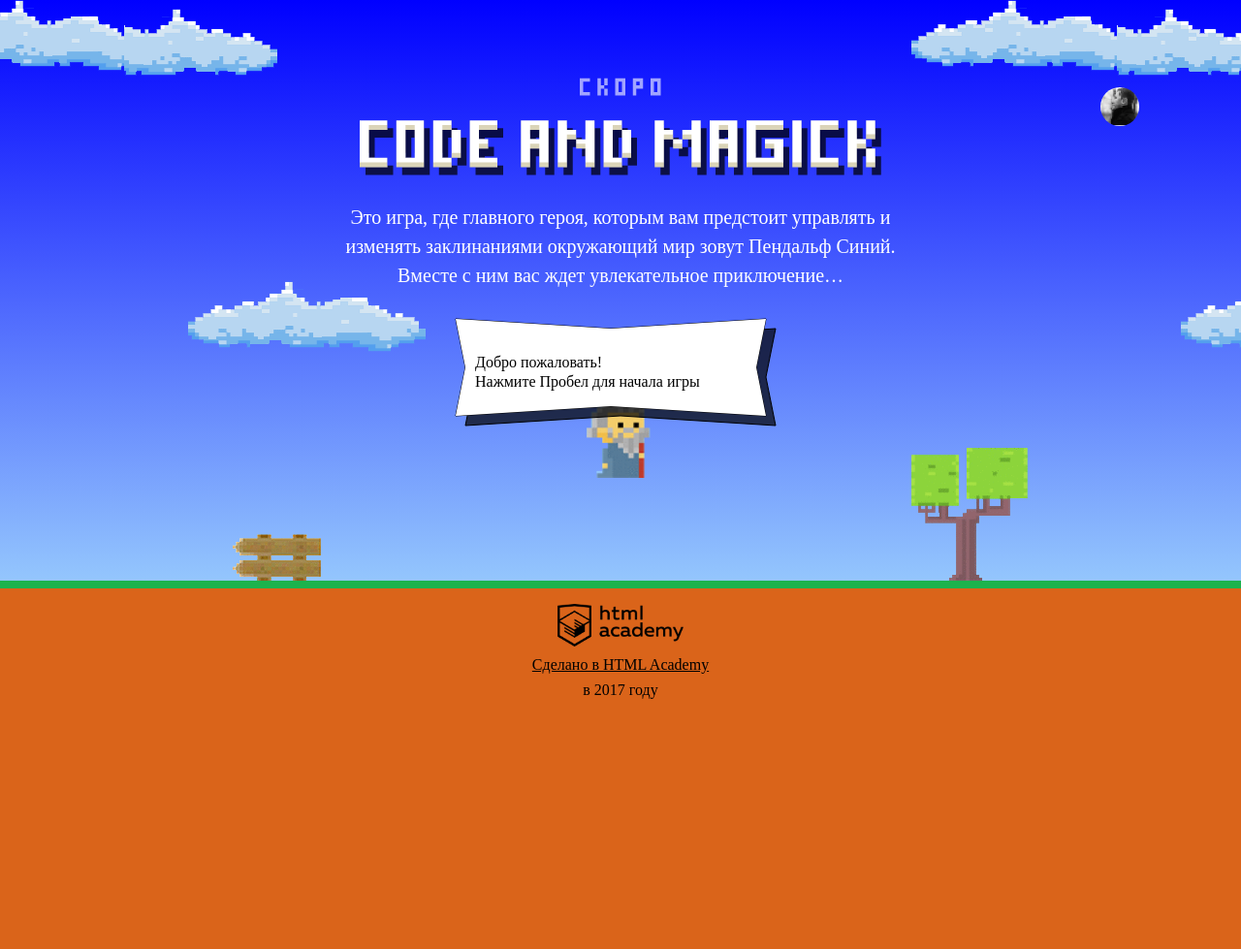
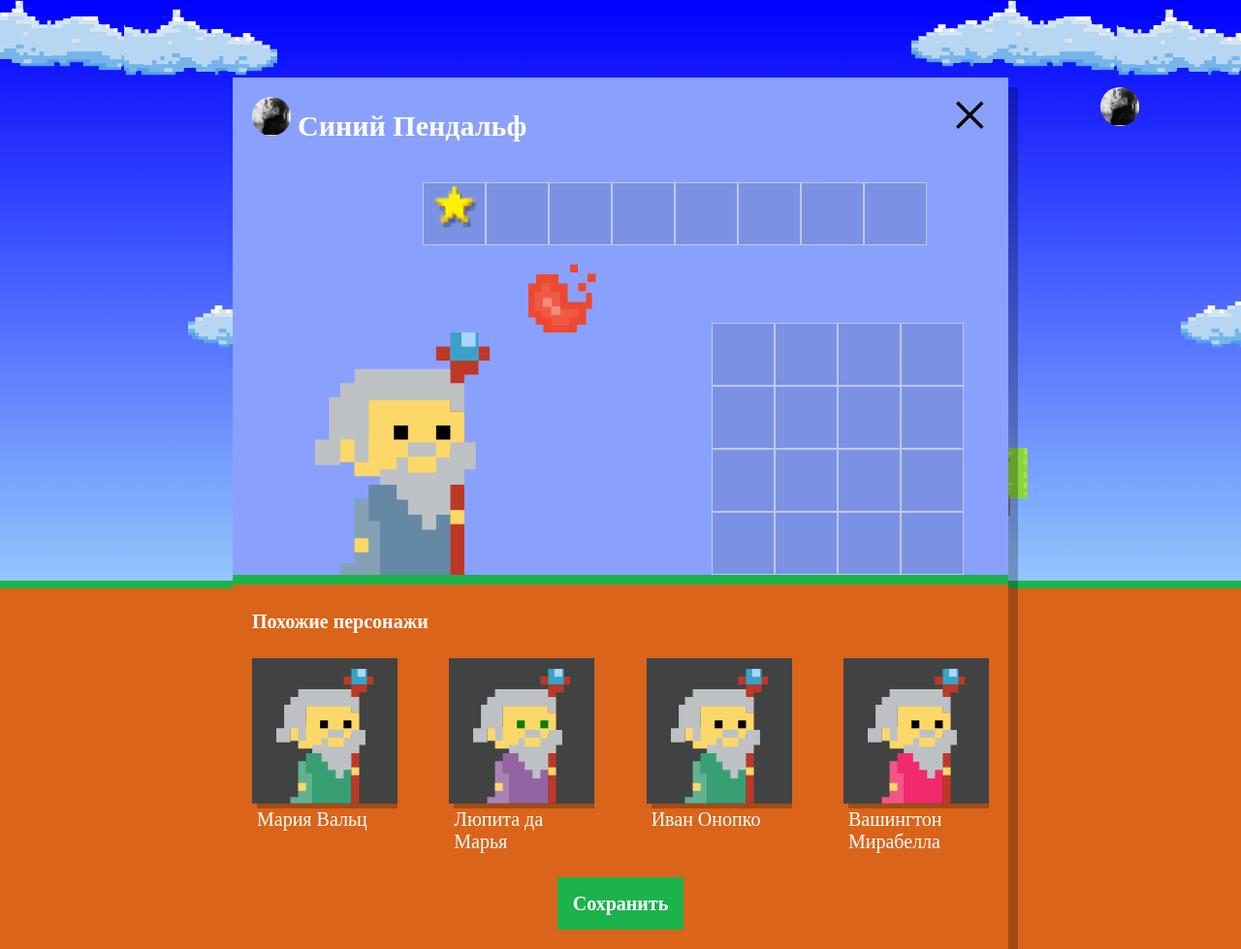
Before and after one commit to EugeneKat1009/176289-code-and-magick, a website: page index.html in a window 1280 px wide. Shown: the whole page at 97% size. Before the commit the page ends 800 px from the top, so only its background shows below. Drawn offline with Linux system fonts and the light colour scheme; a web font is replaced by a local one.

Commit message:
Задание 3

```diff
--- a/index.html
+++ b/index.html
@@ -197,6 +197,7 @@ function getWizardY(height) {
   return height - height * 2 / 3;
 }
 </script>
+<script src="js/setup.js"></script>
 <script src="js/stat.js"></script>
 <script src="js/game.js"></script>
 
--- /dev/null
+++ b/js/setup.js
@@ -0,0 +1,87 @@
+'use strict';
+
+var WIZARD_NAMES = [
+'Иван',
+'Хуан Себастьян',
+'Мария',
+'Кристоф',
+'Виктор',
+'Юлия',
+'Люпита',
+'Вашингтон'
+];
+
+var WIZARD_SECOND_NAMES = [
+'да Марья',
+'Верон',
+'Мирабелла',
+'Вальц',
+'Онопко',
+'Топольницкая',
+'Нионго',
+'Ирвинг'
+];
+
+var WIZARD_COAT_COLOR = [
+'rgb(101, 137, 164)',
+'rgb(241, 43, 107)',
+'rgb(146, 100, 161)',
+'rgb(56, 159, 117)',
+'rgb(215, 210, 55)',
+'rgb(0, 0, 0)'
+];
+
+var WIZARD_EYES_COLOR = [
+'black',
+'red',
+'blue',
+'yellow',
+'green'
+];
+
+var popup = document.querySelector('.setup');
+popup.classList.remove('hidden');
+document.querySelector('.setup-similar').classList.remove('hidden');
+
+var closePopup = document.querySelector('.setup-close');
+closePopup.addEventListener('click', function (evt) {
+popup.classList.add('hidden');
+});
+
+var similarListElement = document.querySelector('.setup-similar-list');
+var similarWizardTemplate = document.querySelector('#similar-wizard-template')
+  .content.querySelector('.setup-similar-item');
+
+var getRandom = function (arr) {
+  var rand = Math.floor(Math.random() * arr);
+  return rand;
+};
+
+var wizards = function () {
+  this.name = WIZARD_NAMES[getRandom(WIZARD_NAMES.length)] + ' ' + WIZARD_SECOND_NAMES[getRandom(WIZARD_SECOND_NAMES.length)];
+  this.coatColor = WIZARD_COAT_COLOR[getRandom(WIZARD_COAT_COLOR.length)];
+  this.eyesColor = WIZARD_EYES_COLOR[getRandom(WIZARD_EYES_COLOR.length)];
+};
+
+var WIZARDS_COUNT = 4;
+var similarWizards = [];
+
+for (var j = 0; j < WIZARDS_COUNT; j++) {
+  similarWizards.push(new wizards());
+}
+
+var renderWizard = function (wizard) {
+  var wizardElement = similarWizardTemplate.cloneNode(true);
+
+  wizardElement.querySelector('.setup-similar-label').textContent = wizard.name;
+  wizardElement.querySelector('.wizard-coat').style.fill = wizard.coatColor;
+  wizardElement.querySelector('.wizard-eyes').style.fill = wizard.eyesColor;
+
+  return wizardElement;
+}
+
+var fragment = document.createDocumentFragment();
+for (var i = 0; i < WIZARDS_COUNT; i++) {
+  fragment.appendChild(renderWizard(similarWizards[i]));
+}
+similarListElement.appendChild(fragment);
```
